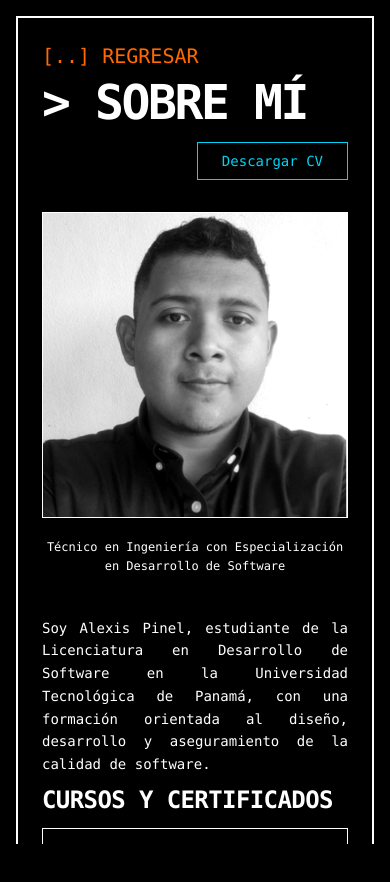
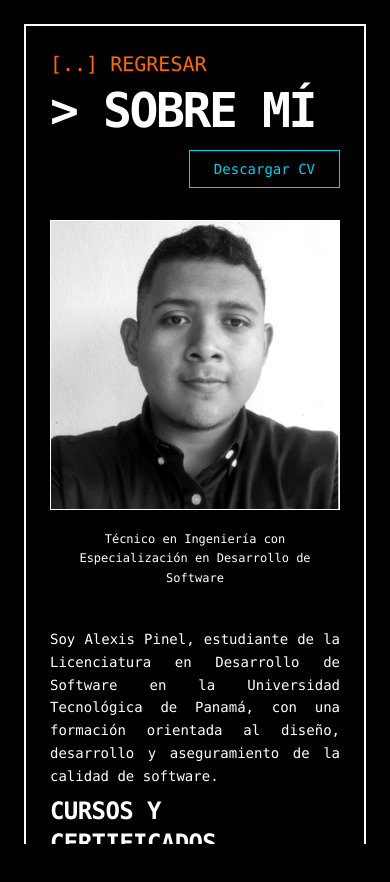
Before and after one commit to thealexispinel/PortafolioAlexisPinel, an Angular app: page /about in a window 390 px wide. Shown: the top 882 px of the page. Built offline with nearby package versions, Linux system fonts and the light colour scheme.

Commit message:
Reversión a Prueba de responsive 1

```diff
--- a/src/app/features/about/about.component.html
+++ b/src/app/features/about/about.component.html
@@ -1,5 +1,5 @@
-<section class="fixed inset-0 h-screen w-full bg-black flex justify-center items-start p-4 md:p-10 overflow-y-auto font-mono">
-  <div class="border-2 border-white w-full max-w-6xl my-auto relative p-6 md:p-10 flex flex-col bg-black">
+<section class="fixed inset-0 h-screen w-full bg-black flex items-center  items-start justify-center p-6 md:p-6 overflow-y-auto font-mono">
+  <div class="border-2 border-white w-full max-w-6xl mx-auto my-auto relative p-6 md:p-10 flex flex-col bg-black">
     <div class="flex flex-col md:flex-row justify-between items-start gap-4 mb-8">
       <div>
         <a routerLink="/home"
```
